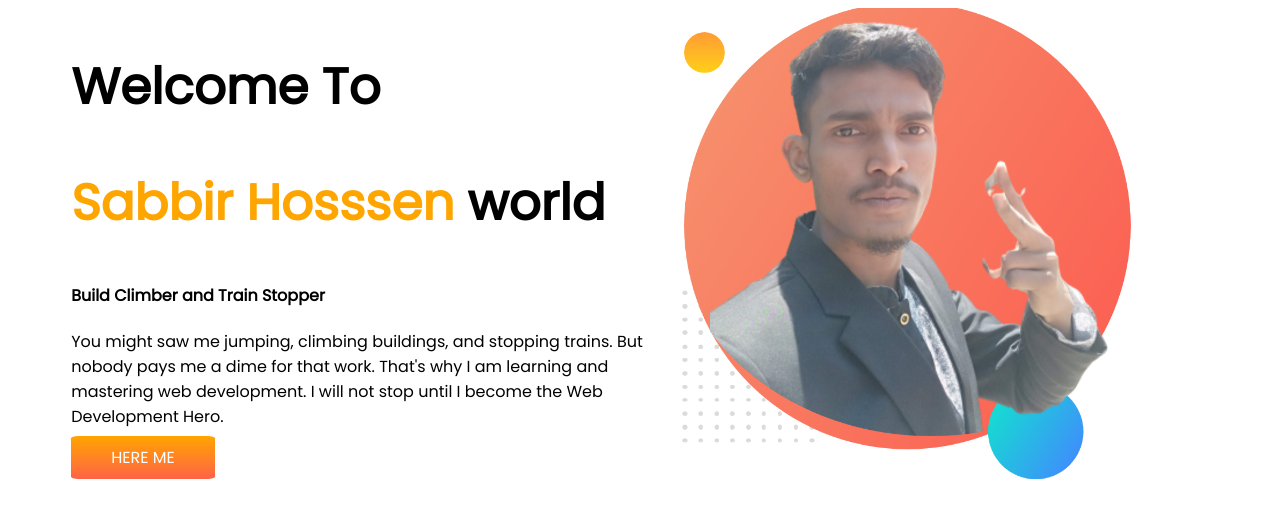
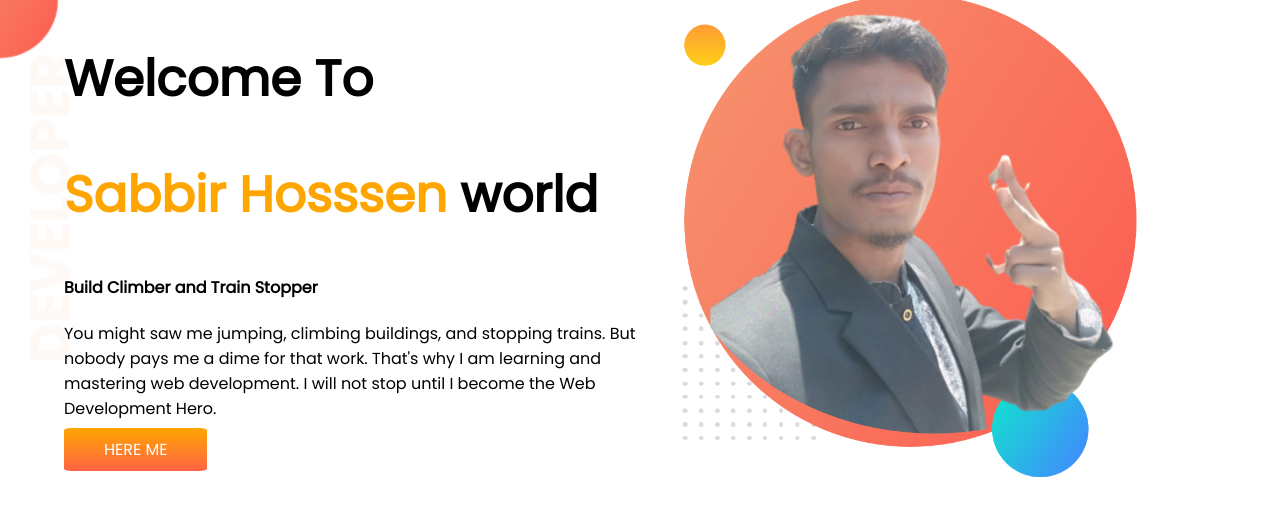
Before and after one commit to sabbirhosssen/Sabbir-HTML-CSS-show, a plain HTML site: page index.html in a window 1280 px wide. Drawn offline with Linux system fonts and the light colour scheme.

Commit message:
top added

```diff
--- a/index.html
+++ b/index.html
@@ -13,7 +13,7 @@
 </head>
 
 <body>
-    <section>
+    <section class="top-banner">
         <div class="continer">
             <h1>Welcome To</h1>
             <h1><span class="header-span">Sabbir Hosssen </span>world </h1>
--- a/style.css
+++ b/style.css
@@ -1,5 +1,7 @@
 body{
     font-family: 'Poppins', sans-serif;
+    margin: 0px;
+
 }
 h1{
     font-size: 50px;
@@ -25,3 +27,8 @@ section{
     padding: 10px 40px;
     border-radius:5%;
 }
+.top-banner{
+    background-image:url(/images/top-banner.png) ;
+    background-repeat: no-repeat;
+
+}
```
